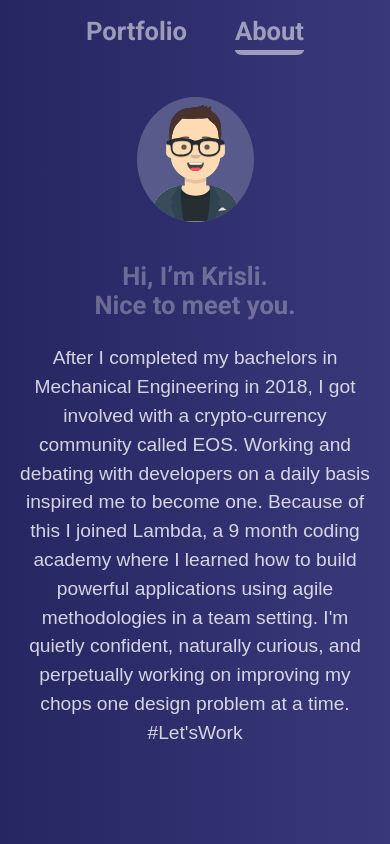
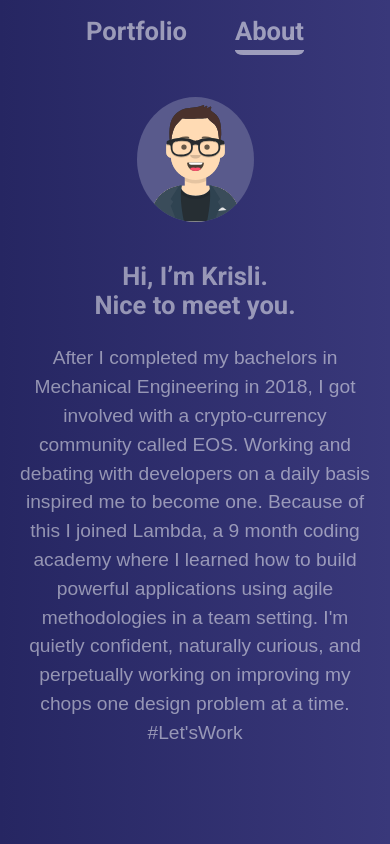
Before and after one commit to krislidimo/personal-portfolio, a React app: page /about in a window 390 px wide. Shown: the part 892-1736 px from the top of the page. Built offline with nearby package versions, Linux system fonts and the light colour scheme.

Commit message:
made responsive

```diff
--- a/src/components/portfolio/about/About.scss
+++ b/src/components/portfolio/about/About.scss
@@ -1,3 +1,4 @@
+.portfolio {
 	.about {
 		display: flex;
 		flex-direction: column;
@@ -5,7 +6,7 @@
 		width: 100%;
 
 		.avatar {
-		width: 6rem;
+			width: 10rem;
 			border-radius: 50%;
 			background-color: #595A8C;
 			margin-bottom: 60px;
@@ -14,7 +15,7 @@
 
 		.hello {
 			color: white;
-		opacity: 0.3;
+			opacity: 0.5;
 			margin-bottom: 25px;
 			font-size: 2rem;
 			font-family: Roboto;
@@ -24,14 +25,23 @@
 		.about-paragraph {
 			width: 60%;
 			color: white;
-		opacity: 0.8;
-		text-align: justify;
-		font-size: 1.4rem;
+			opacity: 0.5;
+			text-align: center;
+			font-size: 1.2rem;
 			font-family: sans-serif;
 	    	font-weight: 300;
 	    	line-height: 1.5;
 		}
 
+		@media (max-width: 1000px) {
+			.avatar {
+				width: 16%;
+			}
+			.about-paragraph {
+				width: 90%;
+
+			}
+		}
 		@media (max-width: 500px) {
 			.avatar {
 				width: 30vw;
@@ -57,3 +67,4 @@
 			}
 		}
 	}
+}
```
Lines whose indentation alone changed are shown as unchanged.
